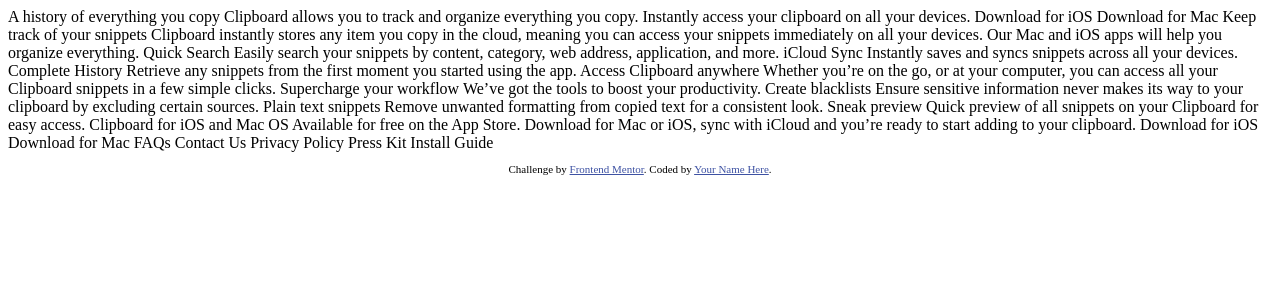
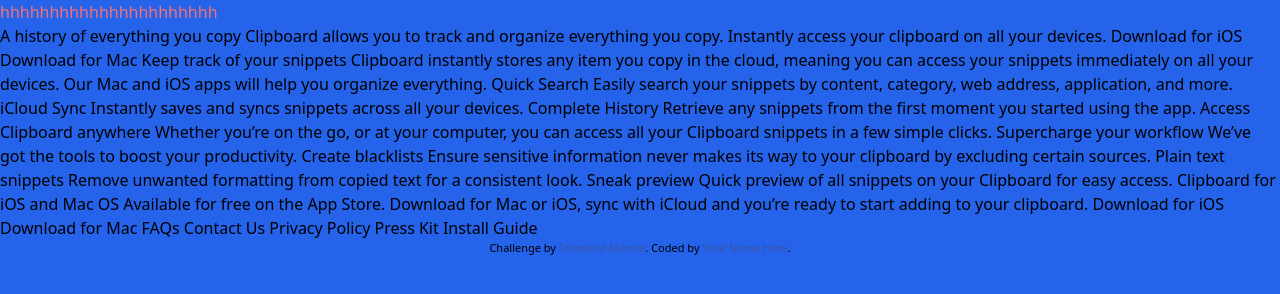
Before and after one commit to Samwelomwenga/clipboard-landing-page, a website: page public/index.html in a window 1280 px wide. Drawn offline with Linux system fonts and the light colour scheme.

Commit message:
added tailwind css

```diff
--- a/public/index.html
+++ b/public/index.html
@@ -5,7 +5,7 @@
   <meta name="viewport" content="width=device-width, initial-scale=1.0"> <!-- displays site properly based on user's device -->
 
   <link rel="icon" type="image/png" sizes="32x32" href="./images/favicon-32x32.png">
-
+  <link rel="stylesheet" href="styles.css">
   <title>Frontend Mentor | Clipboard landing page</title>
 
   <!-- Feel free to remove these styles or customise in your own stylesheet 👍 -->
@@ -14,7 +14,9 @@
     .attribution a { color: hsl(228, 45%, 44%); }
   </style>
 </head>
-<body>
+<body class="bg-blue-600">
+  <h1 class="text-red-400">hhhhhhhhhhhhhhhhhhhhhh</h1>
+
 
   A history of everything you copy
 
--- a/src/styles.css
+++ b/src/styles.css
@@ -0,0 +1,3 @@
+@tailwind base;
+@tailwind components;
+@tailwind utilities;
--- /dev/null
+++ b/tailwind.config.js
@@ -0,0 +1,7 @@
+module.exports = {
+  content: ["./public/**/*.{html,js}"],
+  theme: {
+    extend: {},
+  },
+  plugins: [],
+}
```
Also changed, not shown: package.json (added, +15 -0 lines), public/styles.css, 1 other file.
